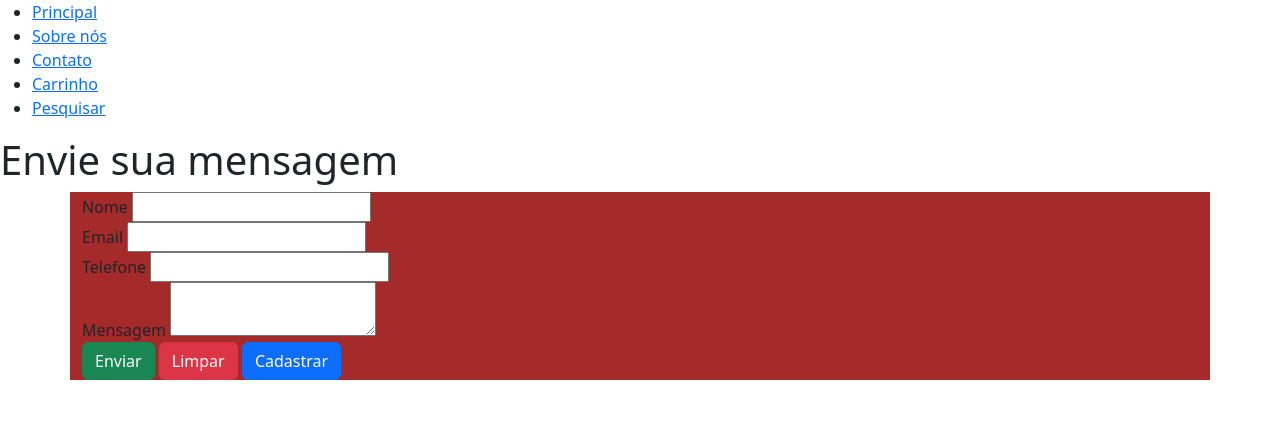
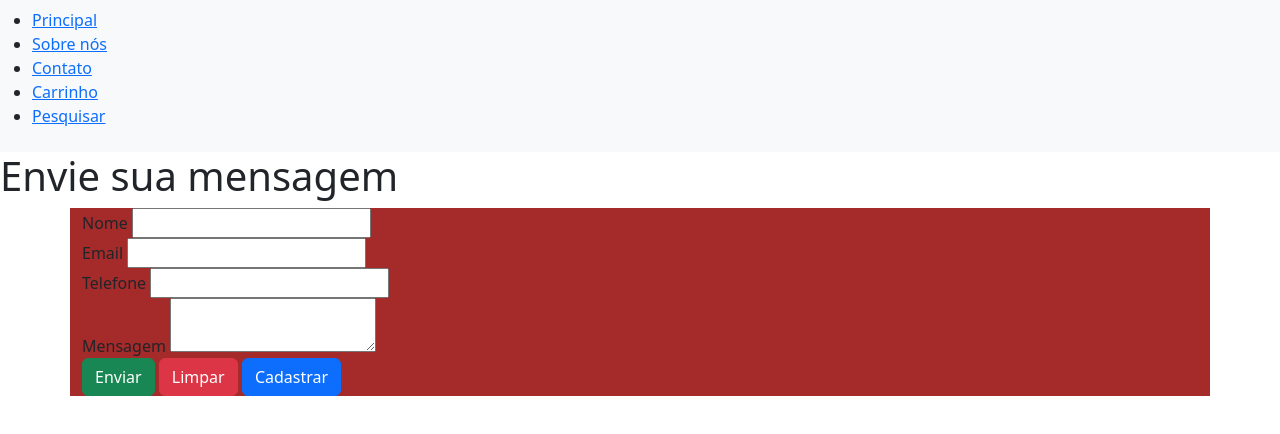
Before and after one commit to anselmosz/midNightWine, a plain HTML site: page index.html in a window 1280 px wide. Drawn offline with nearby package versions, Linux system fonts and the light colour scheme.

Commit message:
add bootstrap classes on navbar

```diff
--- a/index.html
+++ b/index.html
@@ -13,13 +13,13 @@
 
 <body>
   <header>
-    <nav>
+    <nav class="navbar navbar-expand-lg bg-body-tertiary">
       <ul>
-        <li><a href="#">Principal</a></li>
-        <li><a href="#">Sobre nós</a></li>
-        <li><a href="#">Contato</a></li>
-        <li><a href="#">Carrinho</a></li>
-        <li><a href="#">Pesquisar</a></li>
+        <li class="nav-item"><a href="#">Principal</a></li>
+        <li class="nav-item"><a href="#">Sobre nós</a></li>
+        <li class="nav-item"><a href="#">Contato</a></li>
+        <li class="nav-item"><a href="#">Carrinho</a></li>
+        <li class="nav-item"><a href="#">Pesquisar</a></li>
       </ul>
     </nav>
   </header>
```
